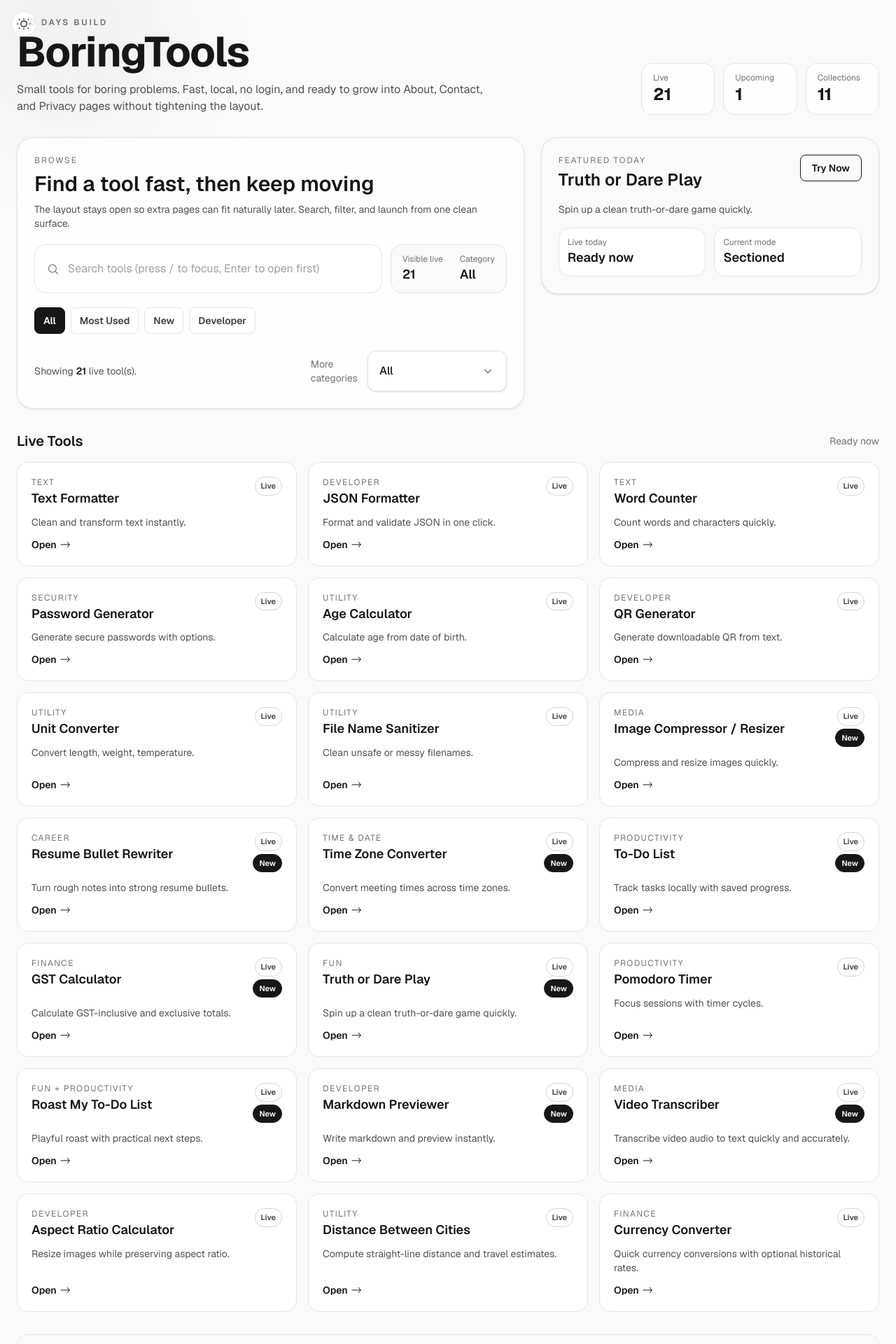
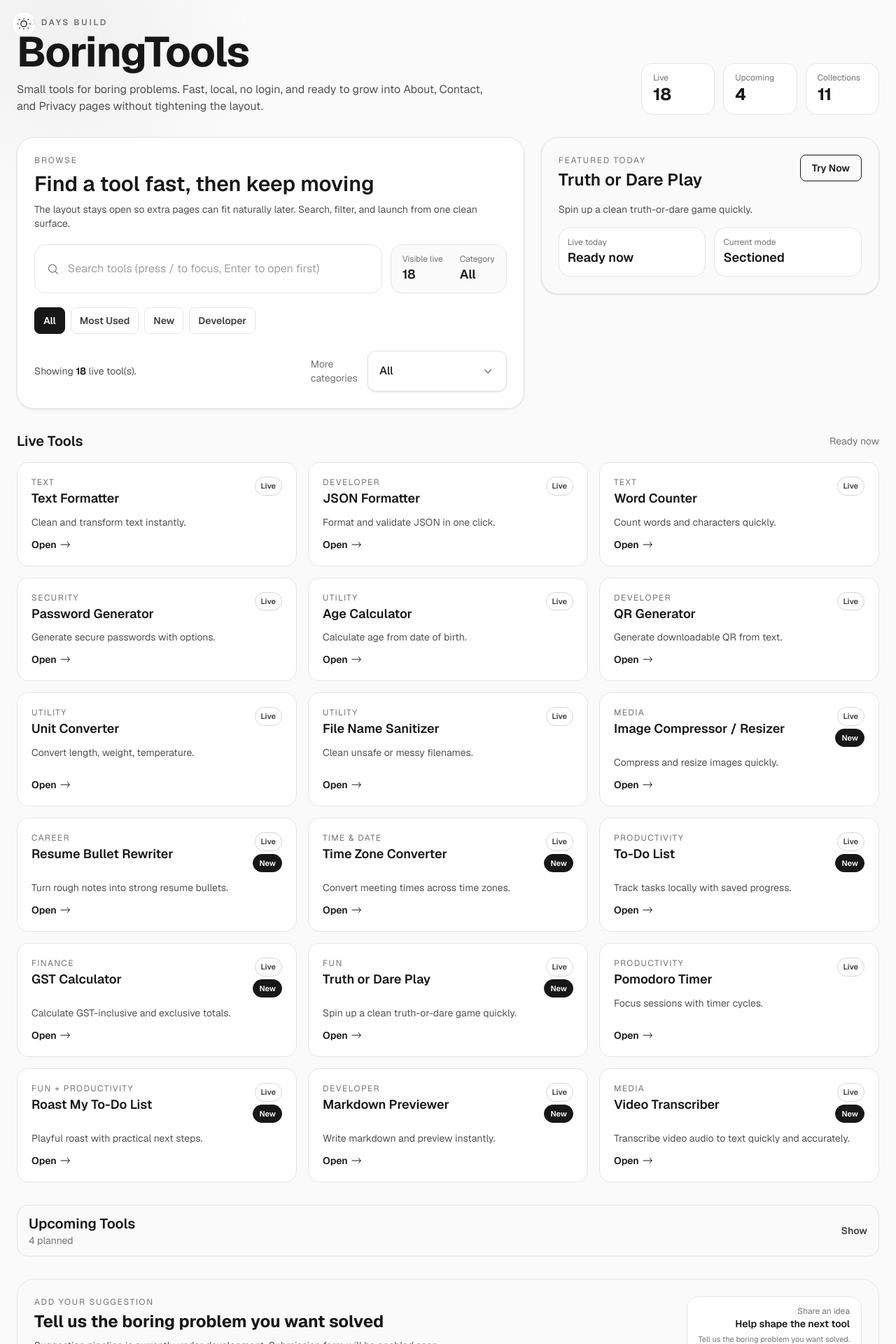
Before and after one commit to ius-sharma/boring-tools, a Next.js app: page / in a window 1280 px wide. Shown: the top 1920 px of the page at 70% size. Built offline with nearby package versions, Linux system fonts and the light colour scheme.

Commit message:
Keep only 18 tools live

```diff
--- a/app/page.jsx
+++ b/app/page.jsx
@@ -171,7 +171,7 @@ const tools = [
     href: "/aspect-ratio-calculator",
     category: "Developer",
     description: "Resize images while preserving aspect ratio.",
-    status: "Live",
+    status: "Upcoming",
   },
   {
     id: "distance-between-cities",
@@ -179,7 +179,7 @@ const tools = [
     href: "/distance-between-cities",
     category: "Utility",
     description: "Compute straight-line distance and travel estimates.",
-    status: "Live",
+    status: "Upcoming",
   },
   {
     id: "currency-converter",
@@ -187,7 +187,7 @@ const tools = [
     href: "/currency-converter",
     category: "Finance",
     description: "Quick currency conversions with optional historical rates.",
-    status: "Live",
+    status: "Upcoming",
   },
 ];
 
@@ -221,10 +221,6 @@ const liveToolIds = new Set([
   "roast-my-todo-list",
   "markdown-previewer",
   "video-transcriber",
-  "aspect-ratio-calculator",
-  "distance-between-cities",
-  "currency-converter",
-
 ]);
 
 // Derive the currently available live tools and the rest (moved to upcoming)
```
